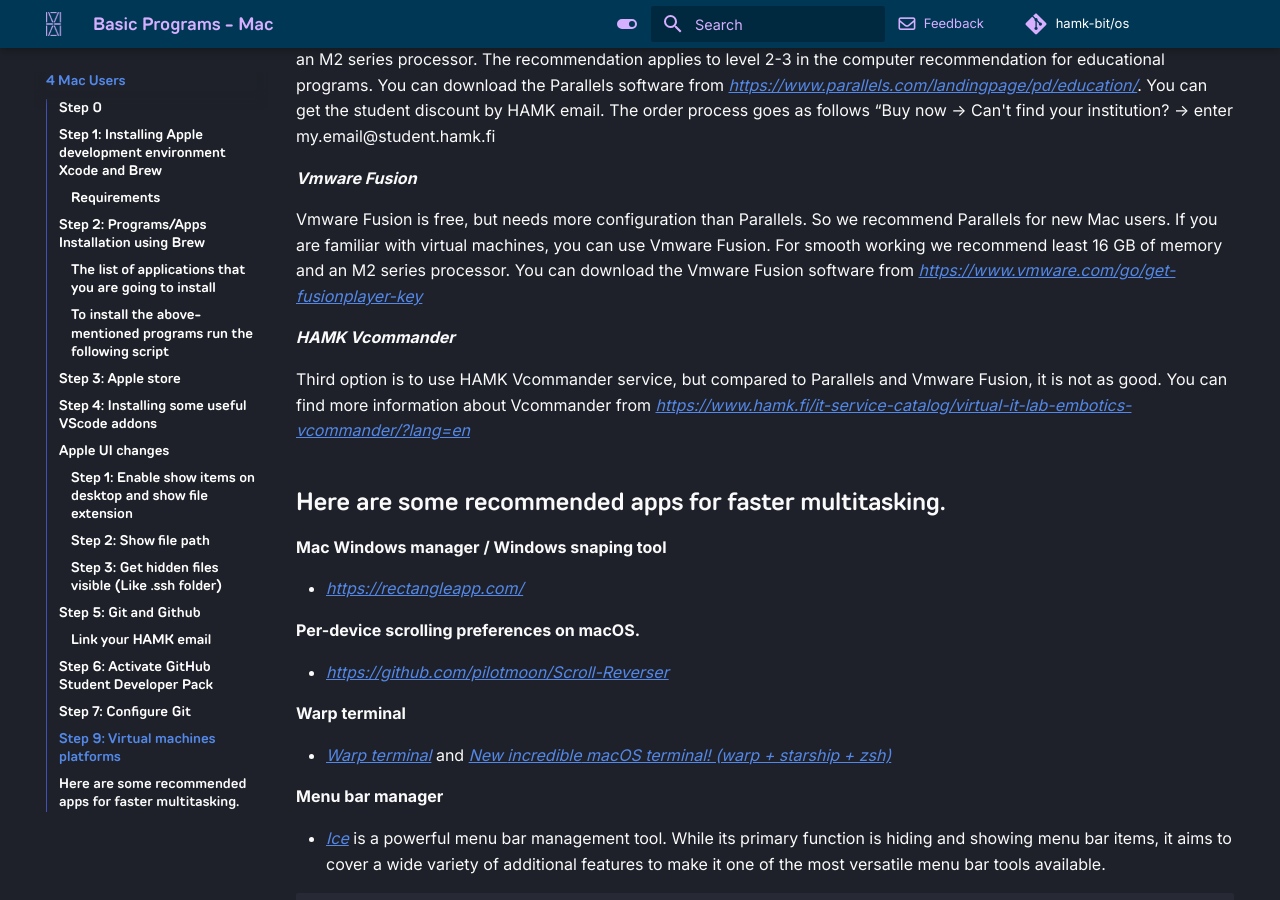
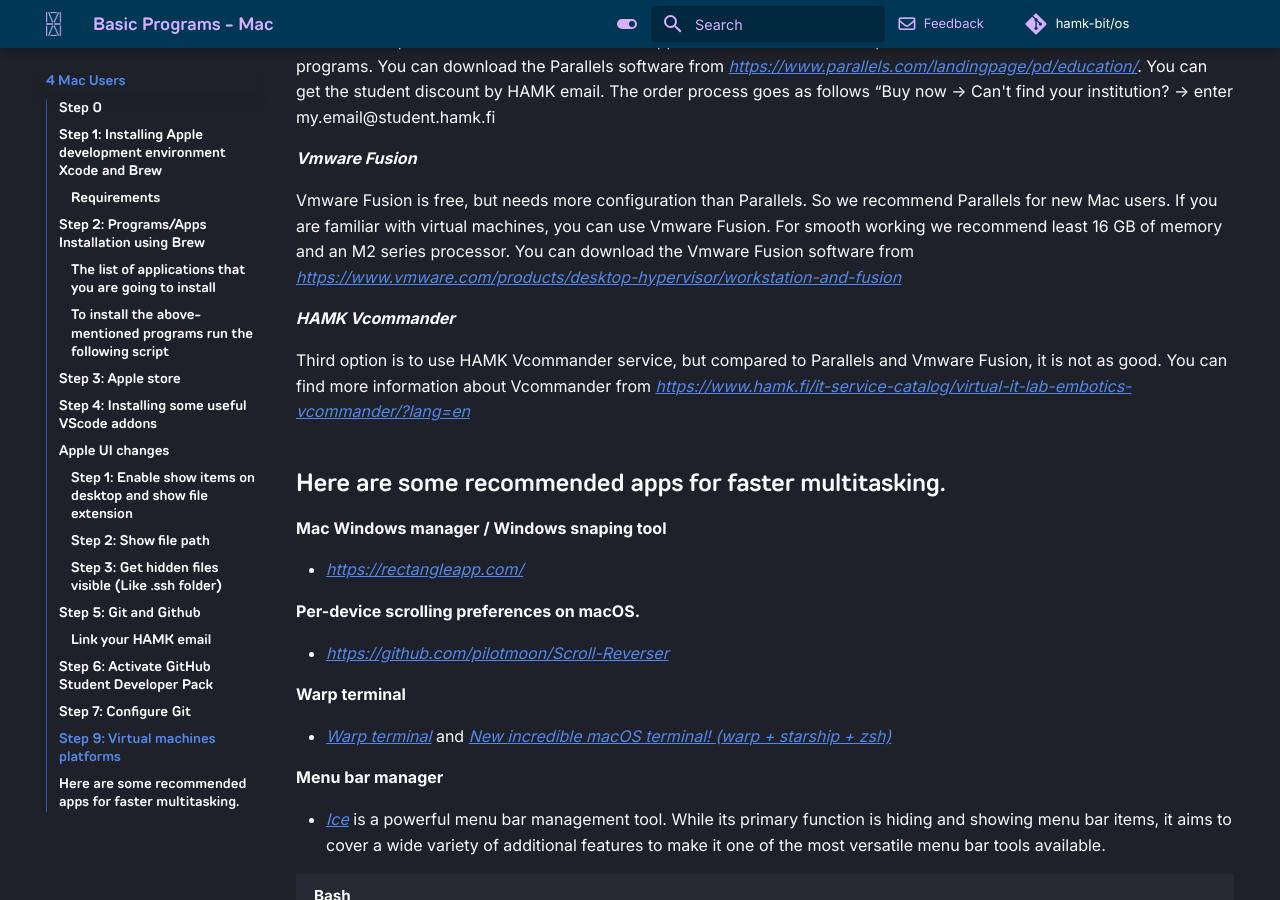
Before and after one commit to hamk-business-information-technology/os, an MkDocs documentation site: the page built from docs/HAMK_BASIC_Software_MacUsers.md, in a window 1280 px wide and 900 px high, scrolled down 9655 px. Built offline with MkDocs 1.6.1 and Material for MkDocs 9.7.7, drawn with Linux system fonts in a browser that asks for light colours; comment, search, counter and statistics services are not loaded; a style sheet for code colours, icons or effects is not loaded; some of the changed lines change nothing that is shown; some of the changed text lies outside the part shown.

Commit message:
Update Mac users guide for software installation
Removed GitHub Copilot installation command and updated VMware Fusion download link.

````diff
--- a/docs/HAMK_BASIC_Software_MacUsers.md
+++ b/docs/HAMK_BASIC_Software_MacUsers.md
@@ -66,7 +66,6 @@
 code --install-extension ms-vscode-remote.remote-containers
 code --install-extension ms-azuretools.vscode-docker
 code --install-extension ms-vscode-remote.vscode-remote-extensionpack
-code --install-extension GitHub.copilot
 ```
 
 ## Apple UI changes
@@ -174,7 +173,7 @@
 
 ***Vmware Fusion***
 
-Vmware Fusion is free, but needs more configuration than Parallels. So we recommend Parallels for new Mac users. If you are familiar with virtual machines, you can use Vmware Fusion. For smooth working we recommend least 16 GB of memory and an M2 series processor. You can download the Vmware Fusion software from [https://www.vmware.com/go/get-fusionplayer-key](https://www.vmware.com/go/get-fusionplayer-key)
+Vmware Fusion is free, but needs more configuration than Parallels. So we recommend Parallels for new Mac users. If you are familiar with virtual machines, you can use Vmware Fusion. For smooth working we recommend least 16 GB of memory and an M2 series processor. You can download the Vmware Fusion software from [https://www.vmware.com/products/desktop-hypervisor/workstation-and-fusion](https://www.vmware.com/products/desktop-hypervisor/workstation-and-fusion)
 
 ***HAMK Vcommander***
 
````
